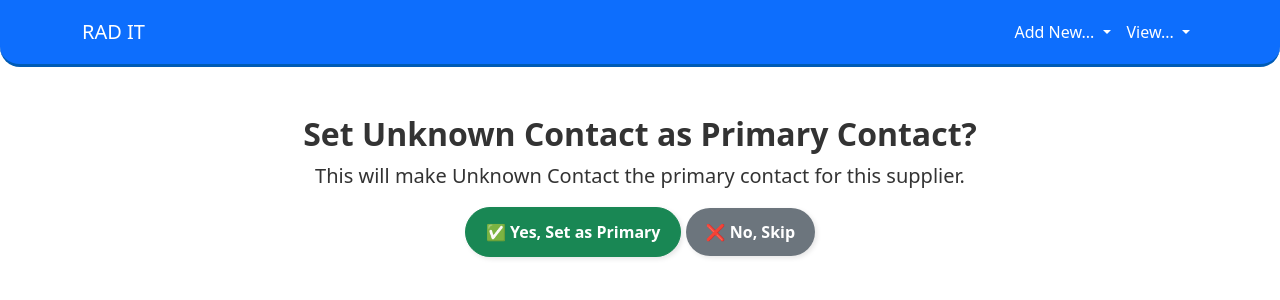
After one commit to itchysudo/rad_it_flask, a Flask app: page /set-primary-contact-popup/1/1 in a window 1280 px wide. The commit adds this page. Shown: the top 300 px of the page. Run offline with Flask 3, Linux system fonts and the light colour scheme; data that the repository does not hold is empty; some libraries are stand-ins or nearby versions.

Commit message:
final GUI bugs fixed, primary contact option added when creating new supplier

```diff
--- a/app.py
+++ b/app.py
@@ -229,14 +229,14 @@ def edit_supplier(supplier_id):
 
 
 
-@app.route('/delete-supplier/<int:supplier_id>', methods=['POST'])
+@app.route('/delete-supplier/<int:supplier_id>', methods=['GET', 'POST'])
 def delete_supplier(supplier_id):
     """Delete a supplier and any associated contracts."""
     conn = get_db_connection()
     cur = conn.cursor()
 
     try:
-        # First, check if the supplier exists
+        # Check if the supplier exists
         cur.execute("SELECT * FROM suppliers WHERE supplier_id = %s", (supplier_id,))
         supplier = cur.fetchone()
 
@@ -573,7 +573,70 @@ def add_contract():
 
     return render_template('add_contract.html', suppliers=suppliers)
 
+@app.route('/add-supplier', methods=['GET', 'POST'])
+def add_supplier():
+    conn = get_db_connection()
+    cur = conn.cursor()
 
+    if request.method == 'POST':
+        name = request.form['name']
+        contact_name = request.form.get('contact_name', '').strip()
+        email = request.form.get('email', '').strip()
+        office_phone = request.form.get('office_phone', '').strip()
+        mobile = request.form.get('mobile', '').strip()
+        address = request.form.get('address', '').strip()
+
+        # ✅ Insert supplier into the suppliers table
+        cur.execute("""
+            INSERT INTO suppliers (name, address)
+            VALUES (%s, %s) RETURNING supplier_id
+        """, (name, address))
+        supplier_id = cur.fetchone()[0]  # Get the new supplier's ID
+
+        conn.commit()  # Commit the supplier first
+
+        primary_contact_id = None  # Default value for primary contact
+
+        # ✅ If contact details were provided, insert into supplier_contacts
+        if contact_name:
+            cur.execute("""
+                INSERT INTO supplier_contacts (supplier_id, contact_name, email, office_phone, mobile)
+                VALUES (%s, %s, %s, %s, %s) RETURNING contact_id
+            """, (supplier_id, contact_name, email, office_phone, mobile))
+            primary_contact_id = cur.fetchone()[0]  # Get the new contact's ID
+
+            conn.commit()  # Commit the contact
+
+        cur.close()
+        conn.close()
+
+        # ✅ If there's a contact, prompt the user to set as primary
+        if primary_contact_id:
+            flash(f"✅ Supplier added successfully! Do you want to set {contact_name} as the primary contact?", "info")
+            return redirect(url_for('set_primary_contact_popup', supplier_id=supplier_id, contact_id=primary_contact_id))
+
+        flash("✅ Supplier added successfully!", "success")
+        return redirect(url_for('view_suppliers'))
+
+    cur.close()
+    conn.close()
+
+    return render_template('add_supplier.html')
+
+@app.route('/set-primary-contact-popup/<int:supplier_id>/<int:contact_id>')
+def set_primary_contact_popup(supplier_id, contact_id):
+    conn = get_db_connection()
+    cur = conn.cursor()
+
+    # Get contact details
+    cur.execute("SELECT contact_name FROM supplier_contacts WHERE contact_id = %s", (contact_id,))
+    result = cur.fetchone()  # ✅ Store result first to avoid calling fetchone() twice
+    contact_name = result[0] if result else "Unknown Contact"
+
+    cur.close()
+    conn.close()
+
+    return render_template('set_primary_contact.html', supplier_id=supplier_id, contact_id=contact_id, contact_name=contact_name)
 
 @app.route('/add-supplier-contact/<int:supplier_id>', methods=['POST'])
 def add_supplier_contact(supplier_id):
--- /dev/null
+++ b/templates/set_primary_contact.html
@@ -0,0 +1,15 @@
+{% extends "base.html" %}
+
+{% block title %}Set Primary Contact{% endblock %}
+
+{% block content %}
+<div class="container text-center mt-5">
+    <h2>Set {{ contact_name }} as Primary Contact?</h2>
+    <p class="lead">This will make {{ contact_name }} the primary contact for this supplier.</p>
+
+    <form method="POST" action="{{ url_for('set_primary_contact', contact_id=contact_id) }}">
+        <button type="submit" class="btn btn-success">✅ Yes, Set as Primary</button>
+        <a href="{{ url_for('view_suppliers') }}" class="btn btn-secondary">❌ No, Skip</a>
+    </form>
+</div>
+{% endblock %}
```
Also changed, not shown: templates/add_supplier.html (+27 -1 lines).
